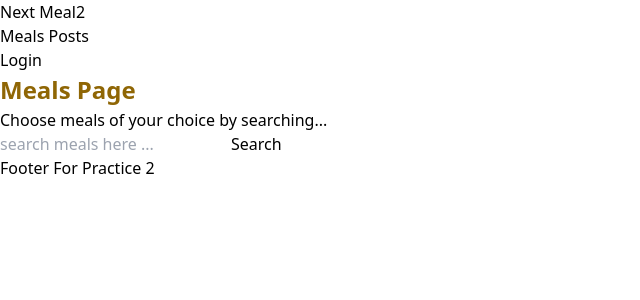
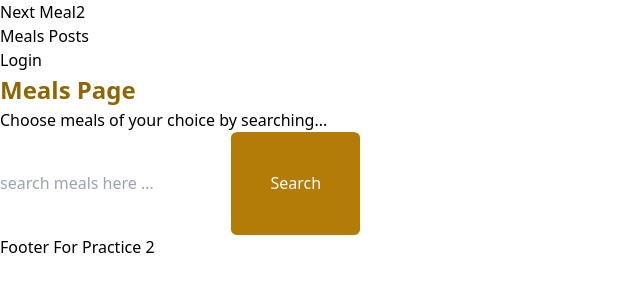
Before and after one commit to JannatulAfrozFaria/next-js-practice-2, a Next.js app: page /meals in a window 1280 px wide. Shown: the top 300 px of the page, without its empty margins (0-640 px from the left). Built offline with nearby package versions, Linux system fonts and the light colour scheme.

Commit message:
button style modified

```diff
--- a/src/app/globals.css
+++ b/src/app/globals.css
@@ -7,3 +7,10 @@ color: rgb(143, 102, 5);
 font-size: x-large;
 font-weight: 700;
 }
+.btn-basic{
+    color: white;
+    background-color: rgb(179, 124, 6);
+    padding: 3%;
+    border: 1px solid transparent;
+    border-radius: 5%;
+}
--- a/src/app/meals/page.jsx
+++ b/src/app/meals/page.jsx
@@ -7,7 +7,7 @@ const MealsPage = () => {
             <p className='py-6'>Choose meals of your choice by searching...</p>
             <div>
                 <input type="text" placeholder='search meals here ...' />
-                <button className=''>Search </button>
+                <button className='btn-basic'>Search </button>
             </div>
         </div>
     );
```
